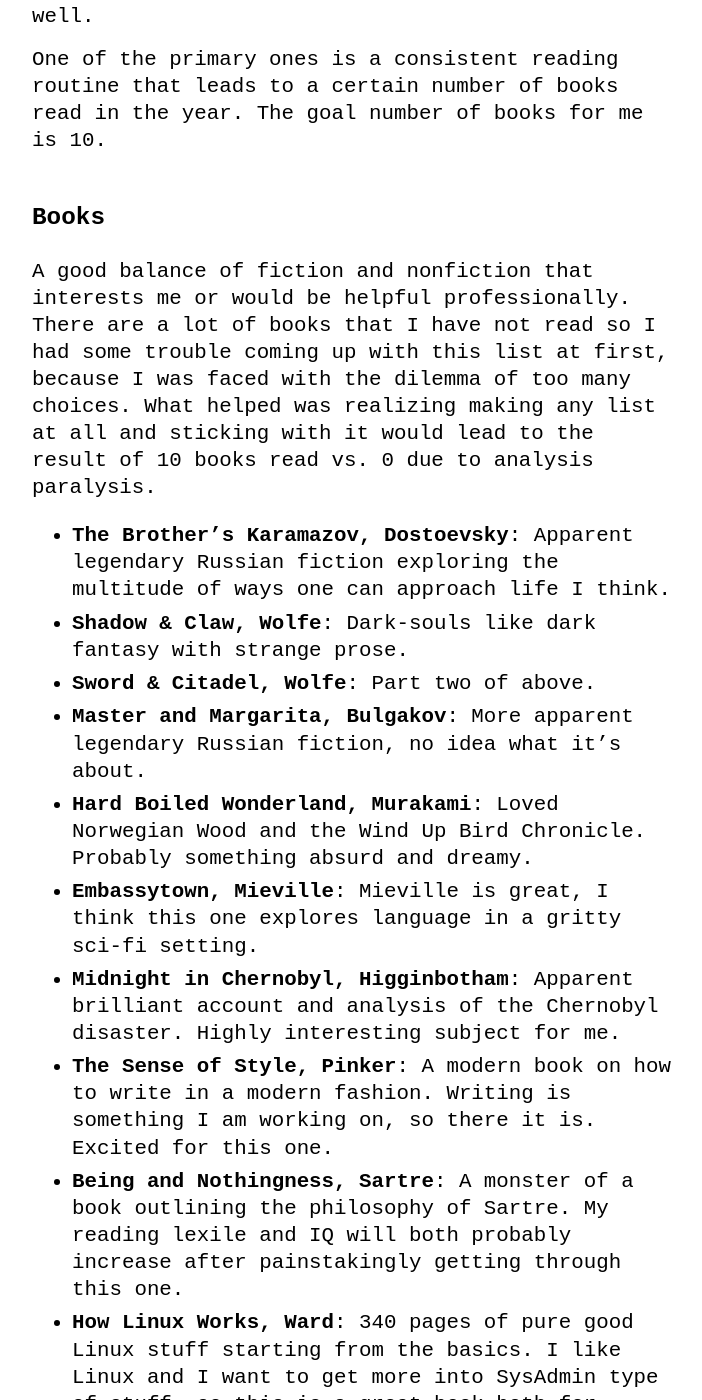
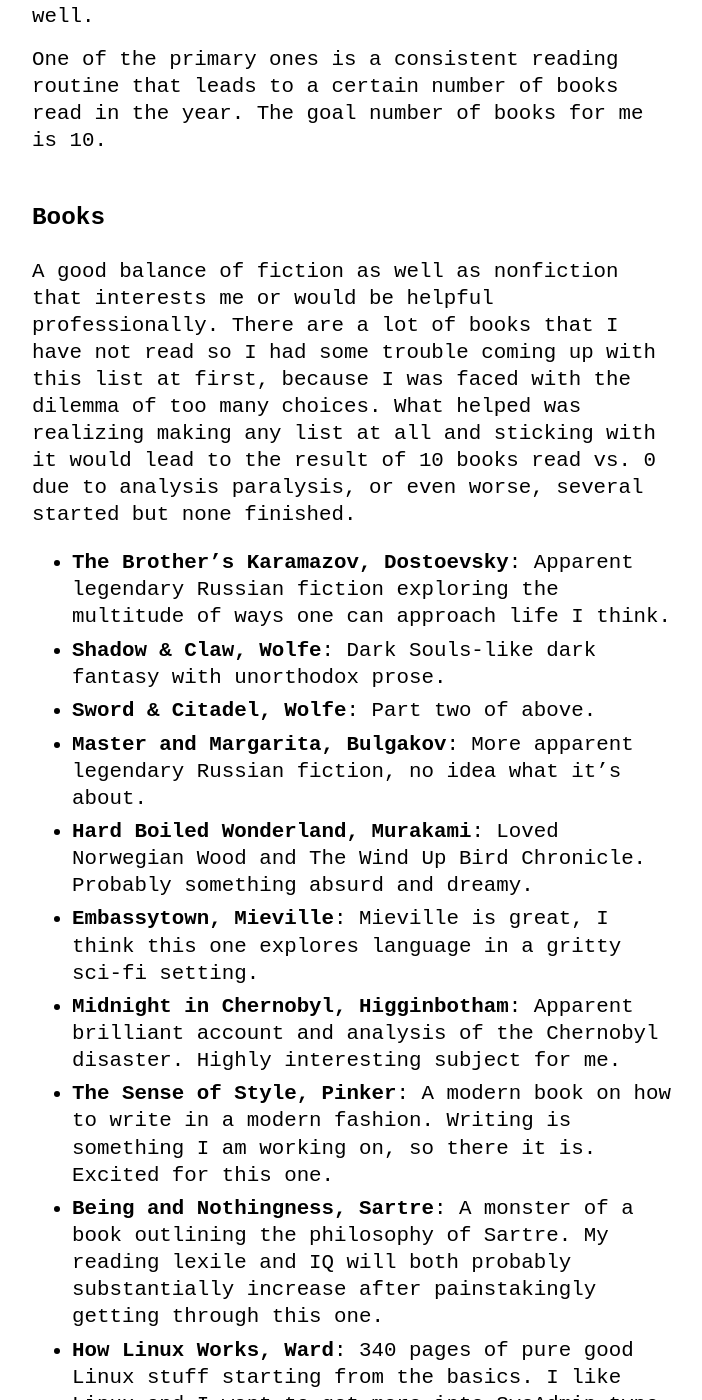
Before and after one commit to deadoceans/deadoceans.github.io, a Jekyll site: the page built from _posts/2020-12-08-reading-goals-of-2021.md, in a window 1280 px wide and 1400 px high, scrolled down 279 px. Shown: the whole window, without its empty margins (288-990 px from the left). Built offline with Jekyll 4.4.1, drawn with Linux system fonts in a browser that asks for light colours; some of the changed text lies outside the part shown.

Commit message:
Update 2020-12-08-reading-goals-of-2021.md

```diff
--- a/_posts/2020-12-08-reading-goals-of-2021.md
+++ b/_posts/2020-12-08-reading-goals-of-2021.md
@@ -9,17 +9,17 @@
 
 ### Books
 
-A good balance of fiction and nonfiction that interests me or would be helpful professionally.  There are a lot of books that I have not read so I had some trouble coming up with this list at first, because I was faced with the dilemma of too many choices.  What helped was realizing making any list at all and sticking with it would lead to the result of 10 books read vs. 0 due to analysis paralysis.
+A good balance of fiction as well as nonfiction that interests me or would be helpful professionally.  There are a lot of books that I have not read so I had some trouble coming up with this list at first, because I was faced with the dilemma of too many choices.  What helped was realizing making any list at all and sticking with it would lead to the result of 10 books read vs. 0 due to analysis paralysis, or even worse, several started but none finished.
 
 * **The Brother's Karamazov, Dostoevsky**: Apparent legendary Russian fiction exploring the multitude of ways one can approach life I think.
-* **Shadow & Claw, Wolfe**: Dark-souls like dark fantasy with strange prose.
+* **Shadow & Claw, Wolfe**: Dark Souls-like dark fantasy with unorthodox prose.
 * **Sword & Citadel, Wolfe**: Part two of above.
 * **Master and Margarita, Bulgakov**: More apparent legendary Russian fiction, no idea what it's about.
-* **Hard Boiled Wonderland, Murakami**: Loved Norwegian Wood and the Wind Up Bird Chronicle.  Probably something absurd and dreamy.
+* **Hard Boiled Wonderland, Murakami**: Loved Norwegian Wood and The Wind Up Bird Chronicle.  Probably something absurd and dreamy.
 * **Embassytown, Mieville**: Mieville is great, I think this one explores language in a gritty sci-fi setting.
 * **Midnight in Chernobyl, Higginbotham**: Apparent brilliant account and analysis of the Chernobyl disaster.  Highly interesting subject for me.
 * **The Sense of Style, Pinker**: A modern book on how to write in a modern fashion.  Writing is something I am working on, so there it is.  Excited for this one.
-* **Being and Nothingness, Sartre**: A monster of a book outlining the philosophy of Sartre.  My reading lexile and IQ will both probably increase after painstakingly getting through this one.
+* **Being and Nothingness, Sartre**: A monster of a book outlining the philosophy of Sartre.  My reading lexile and IQ will both probably substantially increase after painstakingly getting through this one.
 * **How Linux Works, Ward**: 340 pages of pure good Linux stuff starting from the basics.  I like Linux and I want to get more into SysAdmin type of stuff, so this is a great book both for general knowledge and preparation for the RHCSA and other certs.
 
 ### Sacrifice
@@ -49,7 +49,7 @@
 8. Reading
 9. Sleep
 
-I will throw some time in for Piano and/or Guitar somewhere.
+I will throw some time in for Piano and/or Guitar somewhere.  After I finished the RHCSA, that is going to be replaced with more intensive study of Russian.
 
 ### Stipulations
 
```
